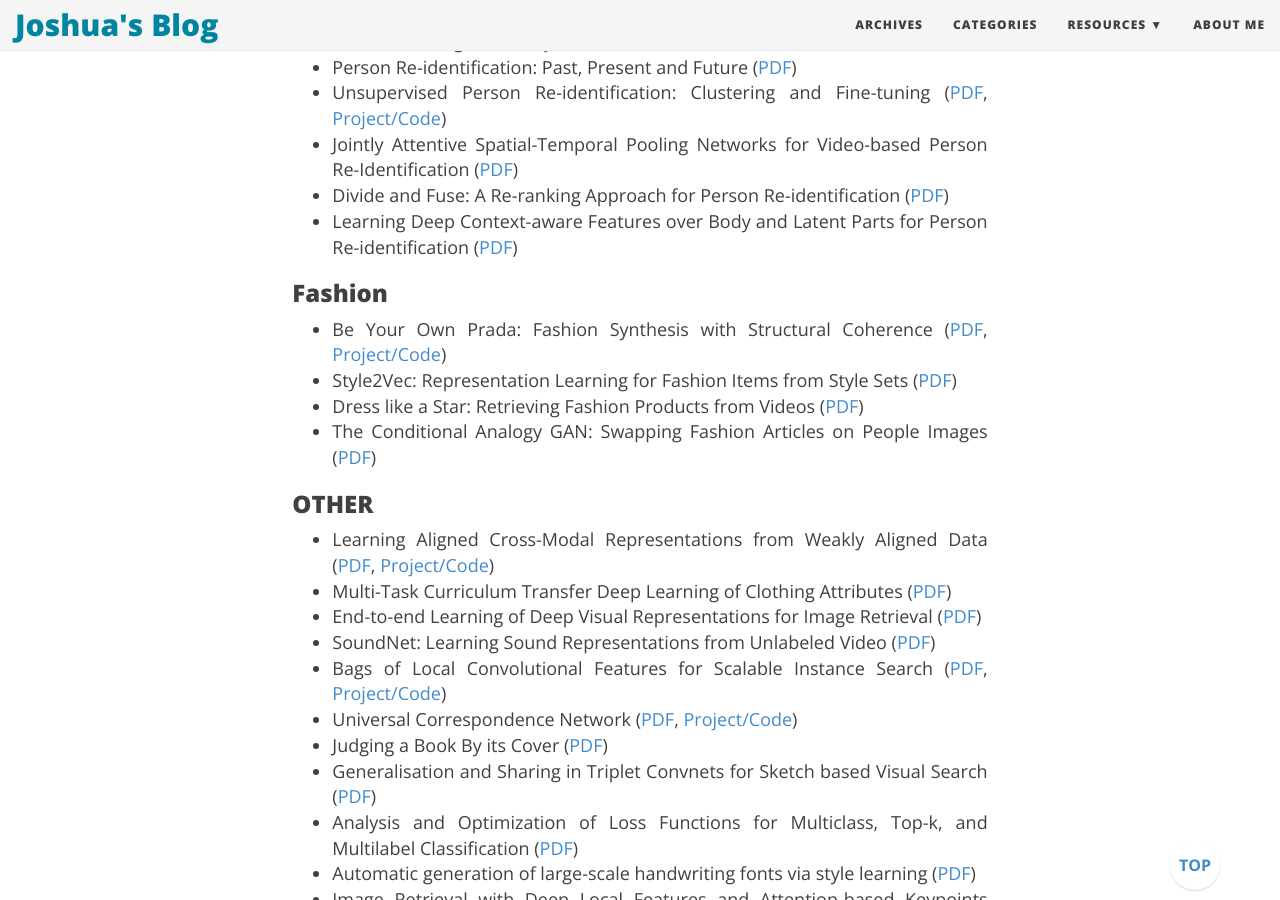
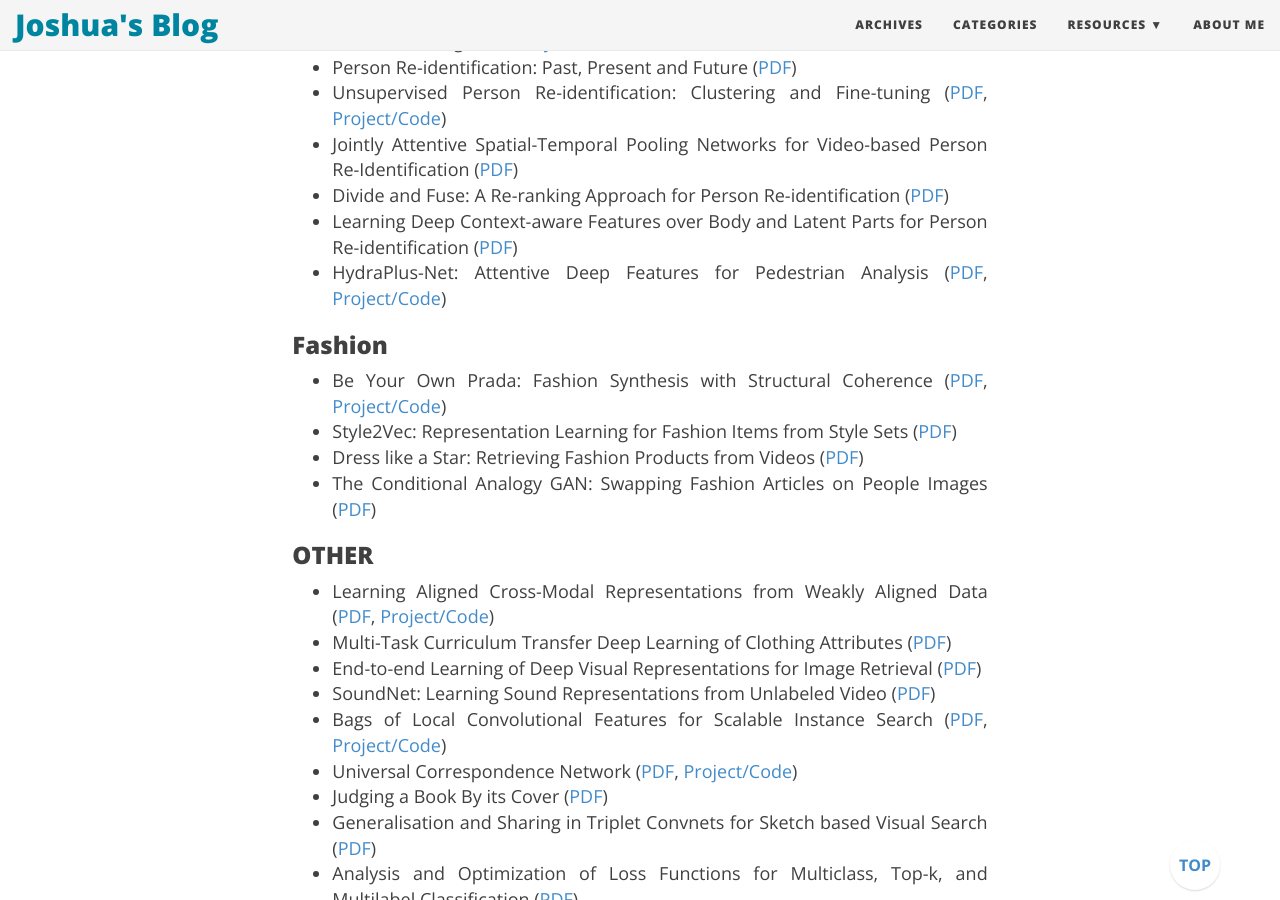
Before and after one commit to joshua19881228/joshua19881228.github.io, a Jekyll site: the page built from _posts/Computer_Vision/2016-08-25-my-jumble-of-computer-vision.md, in a window 1280 px wide and 900 px high, scrolled down 18262 px. Built offline with Jekyll 4.4.1, drawn with Linux system fonts in a browser that asks for light colours; nearby versions of some CDN libraries; comment, search, counter and statistics services are not loaded.

Commit message:
update post

```diff
--- a/_posts/Computer_Vision/2016-08-25-my-jumble-of-computer-vision.md
+++ b/_posts/Computer_Vision/2016-08-25-my-jumble-of-computer-vision.md
@@ -456,6 +456,7 @@ I am going to maintain this page to record a few things about computer vision th
 * Jointly Attentive Spatial-Temporal Pooling Networks for Video-based Person Re-Identification ([PDF](https://arxiv.org/abs/1708.02286))
 * Divide and Fuse: A Re-ranking Approach for Person Re-identification ([PDF](https://arxiv.org/abs/1708.04169))
 * Learning Deep Context-aware Features over Body and Latent Parts for Person Re-identification ([PDF](https://arxiv.org/abs/1710.06555))
+* HydraPlus-Net: Attentive Deep Features for Pedestrian Analysis ([PDF](https://arxiv.org/abs/1709.09930), [Project/Code](https://github.com/xh-liu/HydraPlus-Net))
 
 ### Fashion ###
 
```
